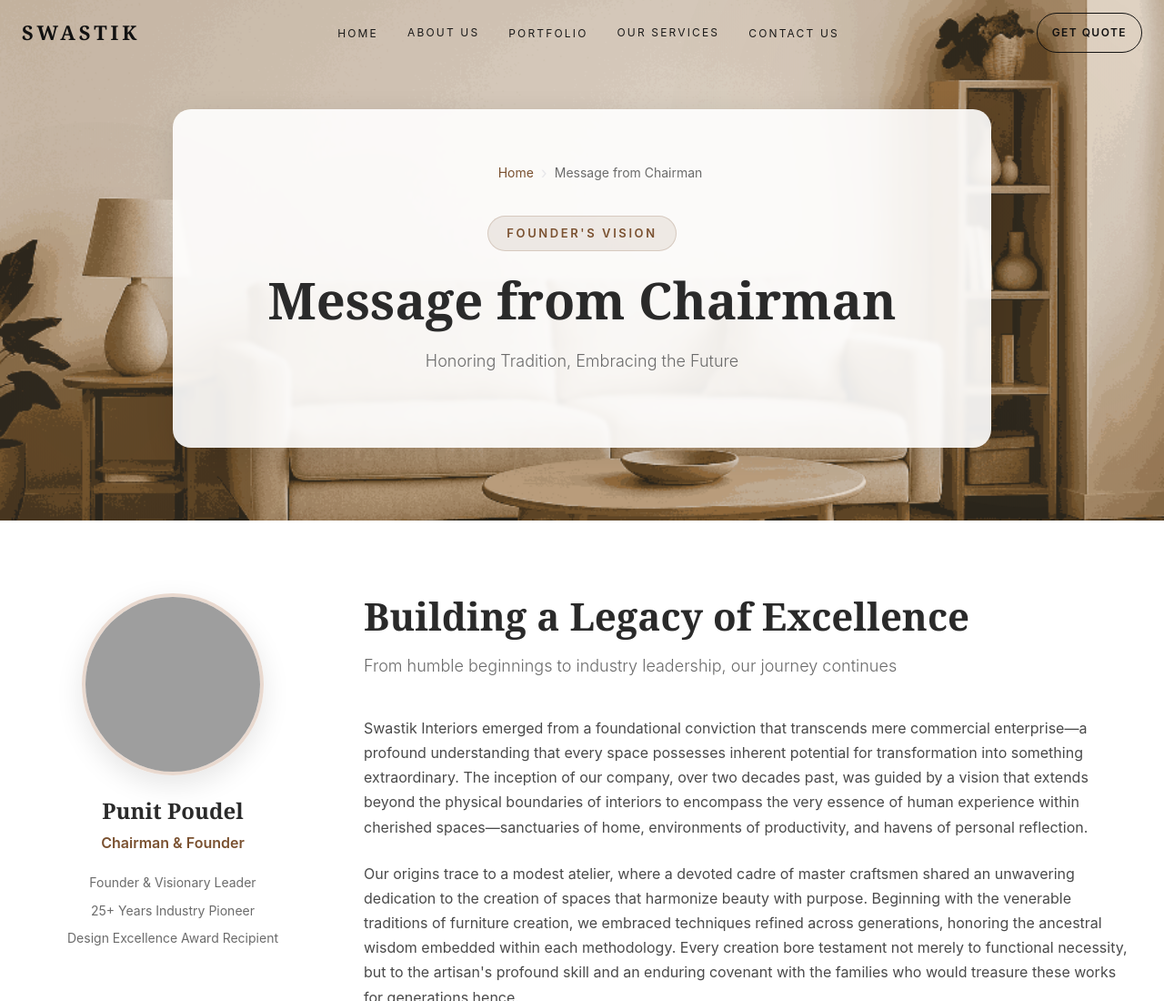
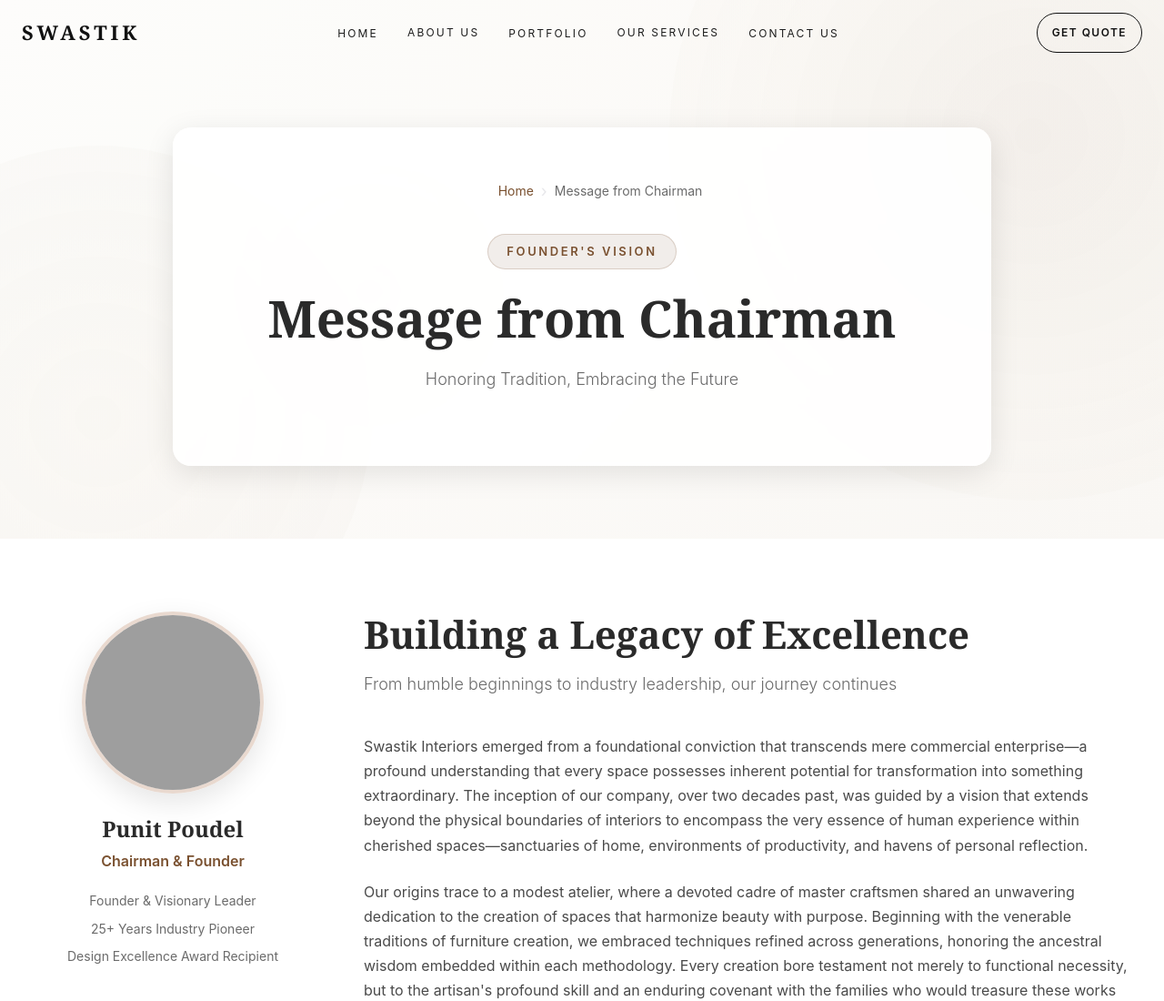
Before and after one commit to bikalll/swf, a plain HTML site: page swastik-main/message-from-chairman.html in a window 1280 px wide. Shown: the top 1100 px of the page at 91% size. Drawn offline with Linux system fonts and the light colour scheme; grey boxes are pictures that could not be loaded.

Commit message:
Update message-from-chairman.html

```diff
--- a/swastik-main/message-from-chairman.html
+++ b/swastik-main/message-from-chairman.html
@@ -7,7 +7,7 @@
   <meta name="description" content="Read the inspiring message from our Chairman about Swastik Interiors' heritage, values, and commitment to creating timeless interior designs.">
   <link rel="stylesheet" href="styles.css" />
 </head>
-<body>
+<body class="chairman-page">
   <header class="site-header" role="banner" aria-label="Primary">
     <div class="container site-header__bar">
       <a class="brand" href="index.html" aria-label="Swastik Home">
@@ -49,7 +49,7 @@
 
   <main id="main">
     <!-- Hero Section -->
-    <section class="contact-hero page-hero--chairman" aria-labelledby="page-hero-title">
+    <section class="page-hero page-hero--chairman" aria-labelledby="page-hero-title">
       <div class="contact-hero__background">
         <img src="assets/herol.png" alt="Message from Chairman" class="page-hero__image">
         <div class="contact-hero__gradient"></div>
```
